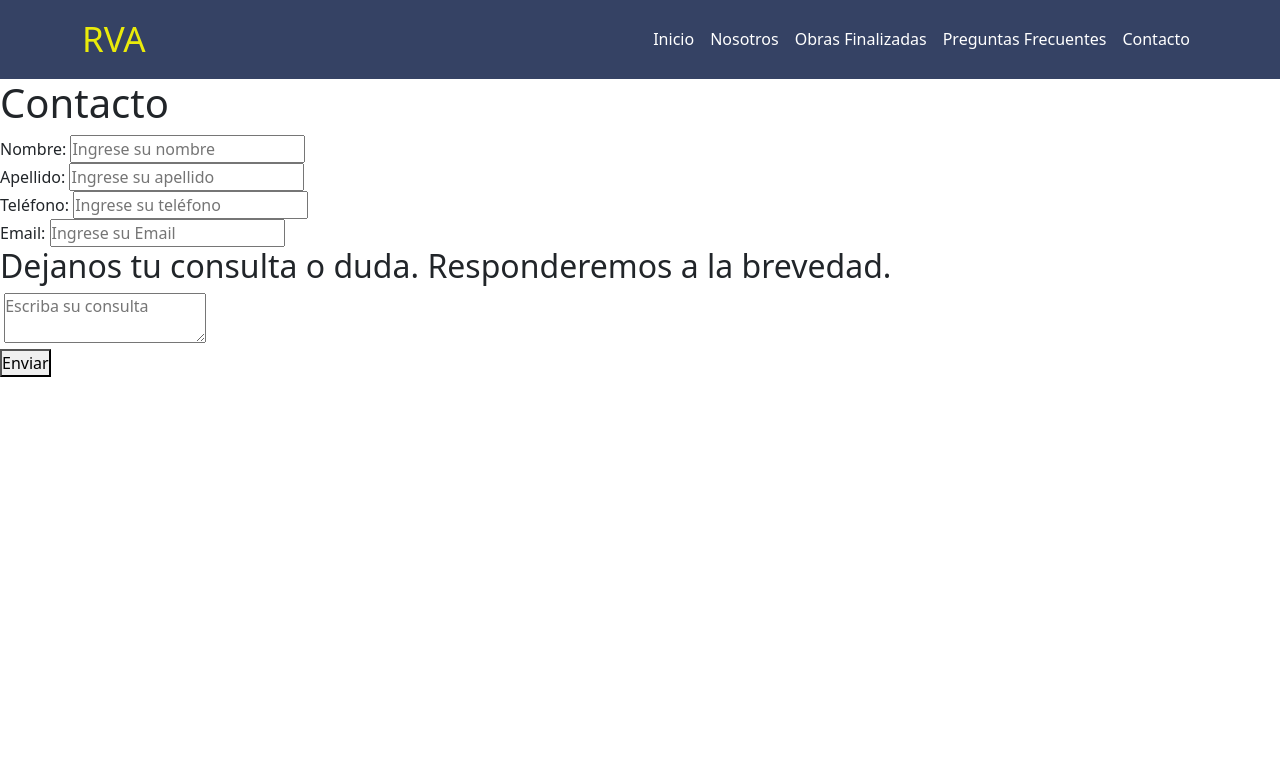
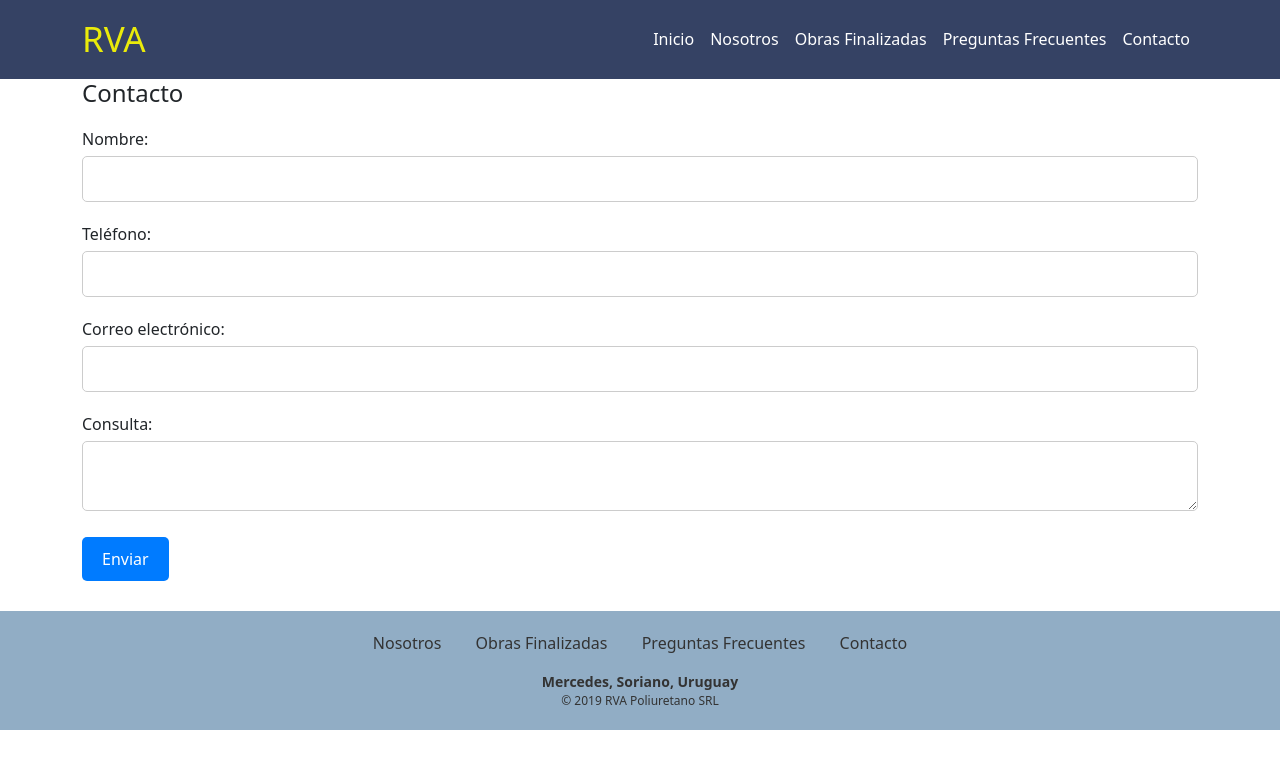
Before and after one commit to RaulAvilaa/pagina-rva-poliuretano, a plain HTML site: page pages/contacto.html in a window 1280 px wide. Drawn offline with nearby package versions, Linux system fonts and the light colour scheme.

Commit message:
cree un form en el html de contacto y le di estilo en css

```diff
--- a/css/style.css
+++ b/css/style.css
@@ -1,7 +1,7 @@
 :root {
-    --color1:#354264;
-    --color2:#7AABB8;
-    --color3:#91ADC5;
+    --color1: #354264;
+    --color2: #7AABB8;
+    --color3: #91ADC5;
 }
 
 * {
@@ -14,17 +14,21 @@
 nav {
     background-color: var(--color1);
 }
-.nav-link{
-    color:white;
+
+.nav-link {
+    color: white;
 }
+
 .nav-link:hover {
     color: var(--color2)
 }
+
 .navbar-brand {
     font-size: 35px;
     color: #ffff00e5;
 
 }
+
 .navbar-brand:hover {
     color: #f5f5059f;
 }
@@ -45,6 +49,7 @@ nav {
     margin-bottom: 40px;
     align-self: center;
 }
+
 .carousel-container {
     width: 100%;
     box-shadow: 12px 12px 12px 0px #35426481;
@@ -54,6 +59,7 @@ nav {
     text-align: center;
     font-size: 30px;
 }
+
 .textContainer {
     font-size: 20px;
     background-color: #91adc55c;
@@ -61,16 +67,18 @@ nav {
     box-shadow: 5px 5px 5px 0px #35426481;
 }
 
-.imagen-container{
+.imagen-container {
     width: 100%;
     display: flex;
     justify-content: center;
     max-width: 650px;
     align-self: center;
 }
+
 .img-muestra {
     min-width: 90%;
 }
+
 .muestra {
     display: flex;
     justify-content: center;
@@ -78,7 +86,8 @@ nav {
     padding-top: 55px;
     padding-bottom: 40px;
 }
-@media (max-width:1200px){
+
+@media (max-width:1200px) {
     .muestra {
         flex-direction: column;
     }
@@ -109,11 +118,13 @@ nav {
     margin: 0 auto;
 }
 
-.container-textoNosotros1, .container-textoNosotros2 {
+.container-textoNosotros1,
+.container-textoNosotros2 {
     background-color: #91adc55c;
     padding: 15px;
     box-shadow: 5px 5px 5px 0px #35426481;
 }
+
 .container-textoNosotros2 p {
     font-size: 20px;
     text-align: center;
@@ -147,10 +158,17 @@ nav {
     margin-bottom: 30px;
 }
 
+@media (max-width: 768px) {
+    .tituloPF {
+        font-size: 24px;
+    }
+}
+
 .contenedor-preguntas {
     padding-top: 50px;
     padding-bottom: 50px;
 }
+
 /* Estilos para el acordeón */
 .accordion-item {
     margin-bottom: 10px;
@@ -172,7 +190,7 @@ nav {
 
 .accordion-button:hover {
     background-color: #35426471;
-    color:#000000;
+    color: #000000;
 }
 
 .accordion-button.collapsed {
@@ -187,14 +205,102 @@ nav {
     padding: 20px;
 }
 
-/* Estilo Contactos */
+/* Estilos del formulario de contacto */
+/* .tituloContacto {
+    margin: 25px;
+} */
+/* Estilos generales */
+.container {
+    max-width: 800px;
+    margin: 0 auto;
+    padding: 20px;
+}
 
-/* Estilos responsivos */
-@media (max-width: 768px) {
-    .tituloPF {
-        font-size: 24px;
+.tituloContacto {
+    font-size: 24px;
+    margin-bottom: 20px;
+}
+
+.contact-form {
+    background-color: #fff;
+    border-radius: 10px;
+    padding: 20px;
+    box-shadow: 0 0 10px rgba(0, 0, 0, 0.1);
+}
+
+.form-group {
+    margin-bottom: 20px;
+}
+
+.form-group label {
+    display: block;
+    margin-bottom: 5px;
+}
+
+.form-group input[type="text"],
+.form-group input[type="tel"],
+.form-group input[type="email"],
+.form-group textarea {
+    width: 100%;
+    padding: 10px;
+    border: 1px solid #ccc;
+    border-radius: 5px;
+    transition: border-color 0.3s;
+}
+
+.form-group input[type="text"]:focus,
+.form-group input[type="tel"]:focus,
+.form-group input[type="email"]:focus,
+.form-group textarea:focus {
+    border-color: #007bff;
+    outline: none;
+}
+
+.button-container {
+    text-align: center;
+    margin-top: 20px;
+}
+
+button {
+    background-color: #007bff;
+    color: #fff;
+    border: none;
+    border-radius: 5px;
+    padding: 10px 20px;
+    cursor: pointer;
+    transition: background-color 0.3s;
+}
+
+button:hover {
+    background-color: #0056b3;
+}
+
+/* Estilos para hacerlo responsive */
+@media screen and (max-width: 768px) {
+    .container {
+        padding: 10px;
+    }
+
+    .contact-form {
+        padding: 10px;
+    }
+
+    .form-group input[type="text"],
+    .form-group input[type="tel"],
+    .form-group input[type="email"],
+    .form-group textarea {
+        padding: 8px;
+    }
+
+    .button-container {
+        margin-top: 10px;
     }
 }
+
+
+/* Fin de estilo de contacto */
+
+
 
 
 
@@ -218,6 +324,7 @@ nav {
     text-decoration: none;
     color: #333;
 }
+
 .enlaces-nav:hover {
     color: white;
     transition: .2s;
--- a/pages/contacto.html
+++ b/pages/contacto.html
@@ -46,35 +46,47 @@
         </nav>
     </header>
     <!-- Main -->
-    <main>
-        <h1 class="tituloContacto">Contacto</h1>
-        <section class="Contactos">
-            <form method="POST">
-                <div>
-                    <label for="nombre">Nombre:</label>
-                    <input type="text" placeholder="Ingrese su nombre" name="nombre">
+    <main class="container-lg gap-5 d-flex flex-column">
+        <section class="container-form">
+            <h1 class="tituloContacto">Contacto</h1>
+            <form action="/my-handling-form-page" method="post">
+                <div class="form-group">
+                    <label for="name">Nombre:</label>
+                    <input type="text" id="name" name="user_name" required />
                 </div>
-                <div>
-                    <label for="apellido">Apellido:</label>
-                    <input type="text" placeholder="Ingrese su apellido" name="apellido">
+                <div class="form-group">
+                    <label for="phone">Teléfono:</label>
+                    <input type="tel" id="phone" name="user_phone" />
                 </div>
-                <div>
-                    <label for="telefono">Teléfono:</label>
-                    <input type="text" placeholder="Ingrese su teléfono" name="telefono">
+                <div class="form-group">
+                    <label for="email">Correo electrónico:</label>
+                    <input type="email" id="email" name="user_email" required />
                 </div>
-                <div>
-                    <label for="email">Email:</label>
-                    <input type="text" placeholder="Ingrese su Email" name="email">
-                </div>
-                <h2 class="textoConsulta">Dejanos tu consulta o duda. Responderemos a la brevedad.</h2>
-                <div class="cajaConsulta">
-                    <label for="consultas"></label>
-                    <textarea placeholder="Escriba su consulta" name="consultas"></textarea>
+                <div class="form-group">
+                    <label for="message">Consulta:</label>
+                    <textarea id="message" name="user_message" required></textarea>
                 </div>
                 <button type="submit">Enviar</button>
             </form>
         </section>
     </main>
+
+
+    <!-- Footer -->
+    <footer class="footer-nav">
+        <div class="footer-center">
+            <p>
+                <a href="nosotros.html" class="enlaces-nav">Nosotros</a>
+                <a href="obras-finalizadas.html" class="enlaces-nav">Obras Finalizadas</a>
+                <a href="preguntas-frecuentes.html" class="enlaces-nav">Preguntas Frecuentes</a>
+                <a href="contacto.html" class="enlaces-nav">Contacto</a>
+            </p>
+        </div>
+        <div class="footer-text">
+            <p class="footer1">Mercedes, Soriano, Uruguay</p>
+            <p class="footer2">&copy; 2019 RVA Poliuretano SRL</p>
+        </div>
+    </footer>
 
 </body>
 <script src="https://cdn.jsdelivr.net/npm/bootstrap@5.3.1/dist/js/bootstrap.bundle.min.js"
```
